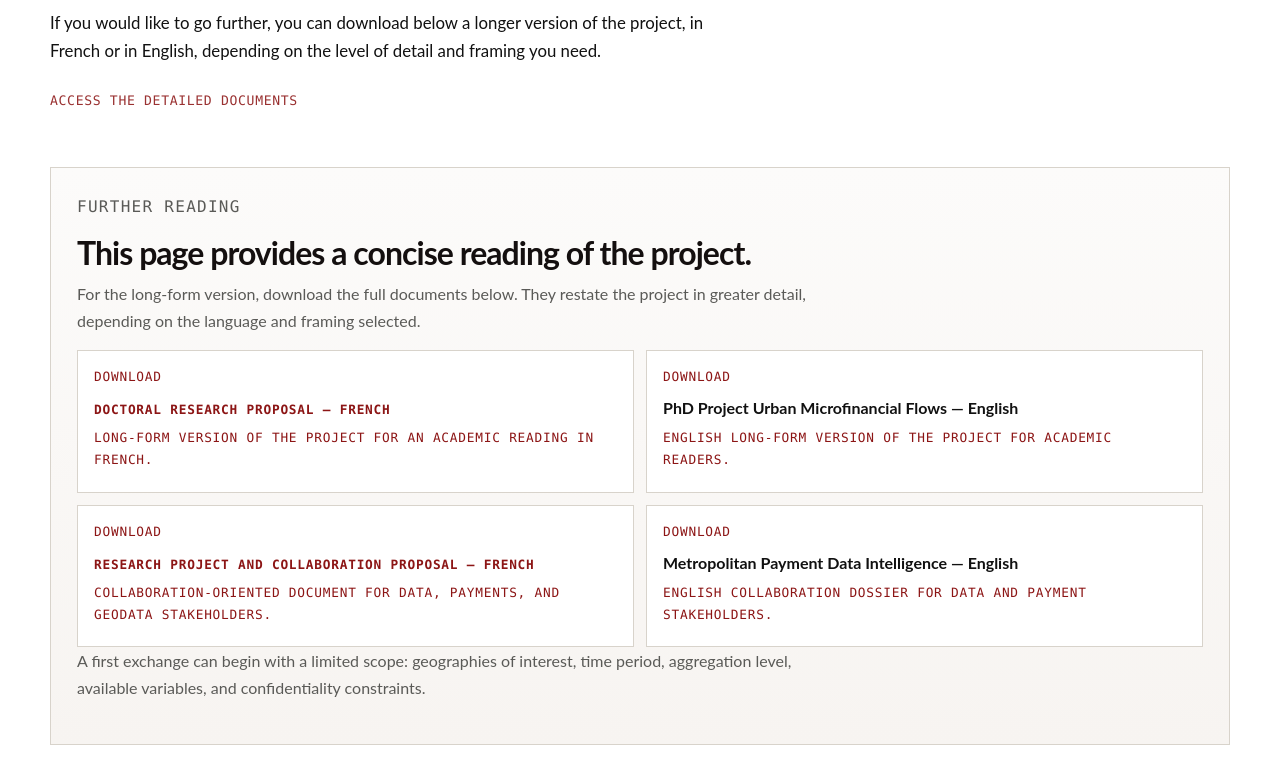
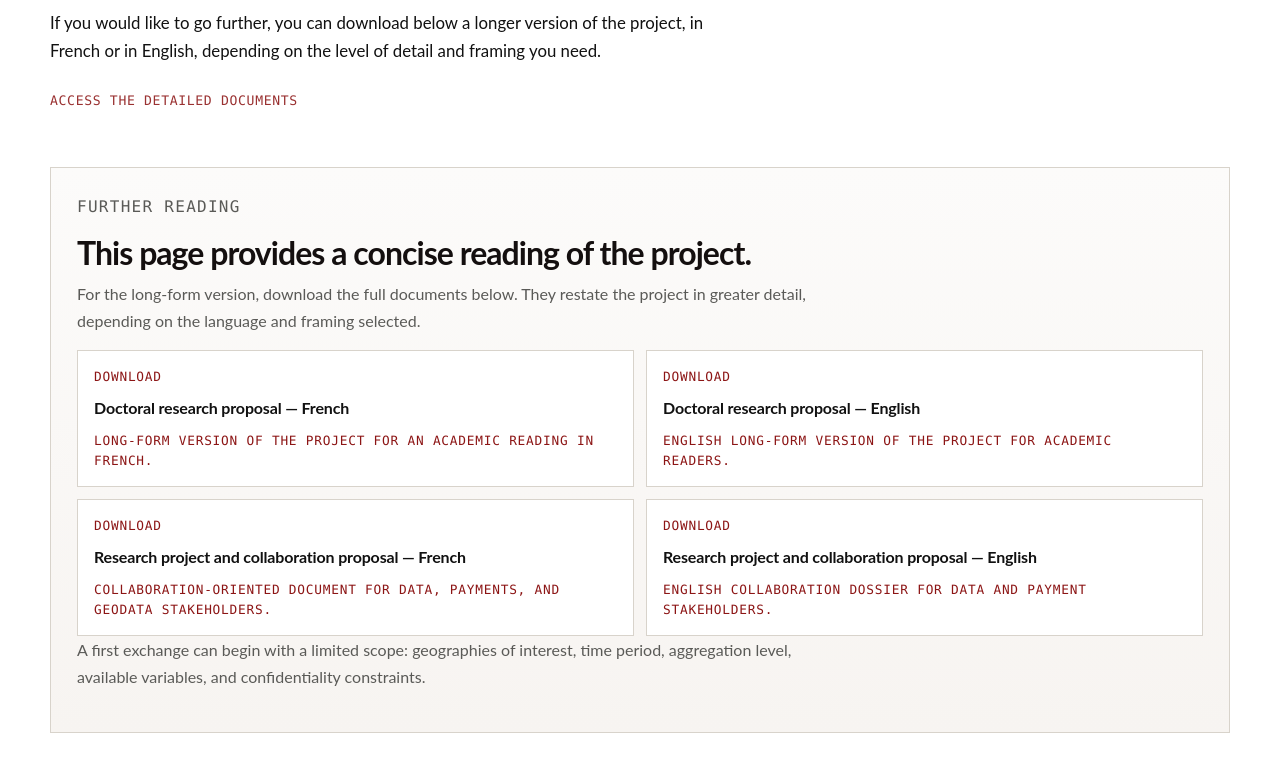
Before and after one commit to Sujapro-droid/Sujapro-droid.github.io, a plain HTML site: page research.html in a window 1280 px wide. Shown: the part 10077-10860 px from the top of the page. Drawn offline with Linux system fonts and the light colour scheme.

Commit message:
Normalize research download card typography

```diff
--- a/research.html
+++ b/research.html
@@ -585,11 +585,11 @@
 
     .download-link strong {
       display: block;
-      margin-bottom: 6px;
+      margin: 0;
       font-size: 1rem;
     }
 
-    .download-link span {
+    .download-link .download-eyebrow {
       display: block;
       margin-bottom: 6px;
       font-family: var(--mono);
@@ -597,6 +597,28 @@
       letter-spacing: 0.06em;
       text-transform: uppercase;
       color: var(--accent);
+    }
+
+    .download-link .download-title {
+      display: block;
+      margin-bottom: 10px;
+      color: var(--ink);
+      font-family: var(--sans);
+      font-size: 1rem;
+      font-weight: 700;
+      letter-spacing: -0.01em;
+      text-transform: none;
+    }
+
+    .download-link .download-copy {
+      display: block;
+      margin: 0;
+      color: var(--accent);
+      font-family: var(--mono);
+      font-size: 0.8rem;
+      letter-spacing: 0.06em;
+      line-height: 1.55;
+      text-transform: uppercase;
     }
 
     .download-note {
@@ -1090,28 +1112,28 @@
 
         <div class="download-grid">
           <a class="download-link" href="assets/pdf/research/scientifiques_fr.pdf" download="Cartographier_l'économies_urbaines_Trousselle_PhD.pdf">
-            <span><span class="lang-fr">Téléchargement</span><span class="lang-en">Download</span></span>
-            <strong><span class="lang-fr">Proposition de recherche doctorale — français</span><span class="lang-en">Doctoral research proposal — French</span></strong>
-            <span class="lang-fr block">Version longue du projet pour une lecture académique en français.</span>
-            <span class="lang-en block">Long-form version of the project for an academic reading in French.</span>
+            <span class="download-eyebrow"><span class="lang-fr">Téléchargement</span><span class="lang-en">Download</span></span>
+            <strong class="download-title"><span class="lang-fr">Proposition de recherche doctorale — français</span><span class="lang-en">Doctoral research proposal — French</span></strong>
+            <span class="download-copy lang-fr block">Version longue du projet pour une lecture académique en français.</span>
+            <span class="download-copy lang-en block">Long-form version of the project for an academic reading in French.</span>
           </a>
           <a class="download-link" href="assets/pdf/research/scientifiques_en.pdf" download="Mapping_Urban_Economies_Trousselle_PhD.pdf">
-            <span><span class="lang-fr">Téléchargement</span><span class="lang-en">Download</span></span>
-            <strong>PhD Project Urban Microfinancial Flows — English</strong>
-            <span class="lang-fr block">Version anglaise du projet pour une lecture académique internationale.</span>
-            <span class="lang-en block">English long-form version of the project for academic readers.</span>
+            <span class="download-eyebrow"><span class="lang-fr">Téléchargement</span><span class="lang-en">Download</span></span>
+            <strong class="download-title"><span class="lang-fr">Proposition de recherche doctorale — anglais</span><span class="lang-en">Doctoral research proposal — English</span></strong>
+            <span class="download-copy lang-fr block">Version anglaise du projet pour une lecture académique internationale.</span>
+            <span class="download-copy lang-en block">English long-form version of the project for academic readers.</span>
           </a>
           <a class="download-link" href="assets/pdf/research/partenaires_fr.pdf" download="Cartographier_l'économies_urbaines_Trousselle_PhD_Collaboration.pdf">
-            <span><span class="lang-fr">Téléchargement</span><span class="lang-en">Download</span></span>
-            <strong><span class="lang-fr">Projet de recherche et proposition de collaboration — français</span><span class="lang-en">Research project and collaboration proposal — French</span></strong>
-            <span class="lang-fr block">Document orienté collaboration avec acteurs data, paiements et géodata.</span>
-            <span class="lang-en block">Collaboration-oriented document for data, payments, and geodata stakeholders.</span>
+            <span class="download-eyebrow"><span class="lang-fr">Téléchargement</span><span class="lang-en">Download</span></span>
+            <strong class="download-title"><span class="lang-fr">Proposition de recherche et collaboration — français</span><span class="lang-en">Research project and collaboration proposal — French</span></strong>
+            <span class="download-copy lang-fr block">Document orienté collaboration avec acteurs data, paiements et géodata.</span>
+            <span class="download-copy lang-en block">Collaboration-oriented document for data, payments, and geodata stakeholders.</span>
           </a>
           <a class="download-link" href="assets/pdf/research/partenaires_en.pdf" download="Mapping_Urban_Economies_Trousselle_PhD_Collaboration.pdf">
-            <span><span class="lang-fr">Téléchargement</span><span class="lang-en">Download</span></span>
-            <strong>Metropolitan Payment Data Intelligence — English</strong>
-            <span class="lang-fr block">Version anglaise du dossier de collaboration pour acteurs data et paiements.</span>
-            <span class="lang-en block">English collaboration dossier for data and payment stakeholders.</span>
+            <span class="download-eyebrow"><span class="lang-fr">Téléchargement</span><span class="lang-en">Download</span></span>
+            <strong class="download-title"><span class="lang-fr">Proposition de recherche et collaboration — anglais</span><span class="lang-en">Research project and collaboration proposal — English</span></strong>
+            <span class="download-copy lang-fr block">Version anglaise du dossier de collaboration pour acteurs data et paiements.</span>
+            <span class="download-copy lang-en block">English collaboration dossier for data and payment stakeholders.</span>
           </a>
         </div>
 
```
